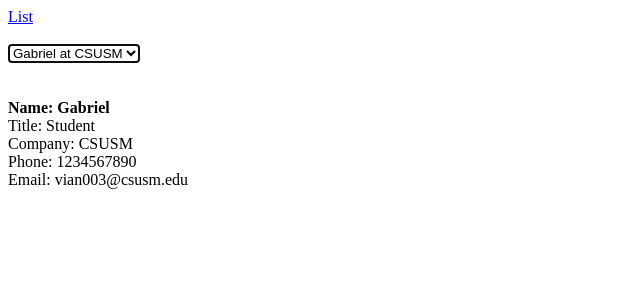
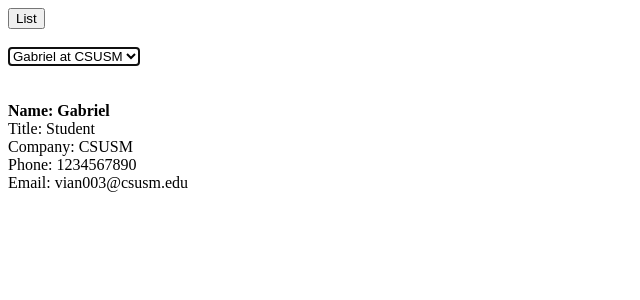
Before and after one commit to gabrielnvian/EmailGenerationPortal, a SvelteKit app: page / in a window 1280 px wide. Shown: the top 300 px of the page, without its empty margins (0-640 px from the left). Built offline with nearby package versions, Linux system fonts and the light colour scheme.

Commit message:
Fix list link to use base URL

```diff
--- a/src/routes/+page.svelte
+++ b/src/routes/+page.svelte
@@ -1,13 +1,15 @@
 <script lang="ts">
 	import {personas} from "../personas";
 	import Persona from "./Persona.svelte";
+	import {goto} from "$app/navigation";
+	import {base} from '$app/paths';
 
 	let idx: number;
 
 	$: selected = personas[idx];
 </script>
 
-<a href="/list">List</a>
+<button on:click={() => goto(`${base}/list`)}>List</button>
 <br/>
 <br/>
 
```
